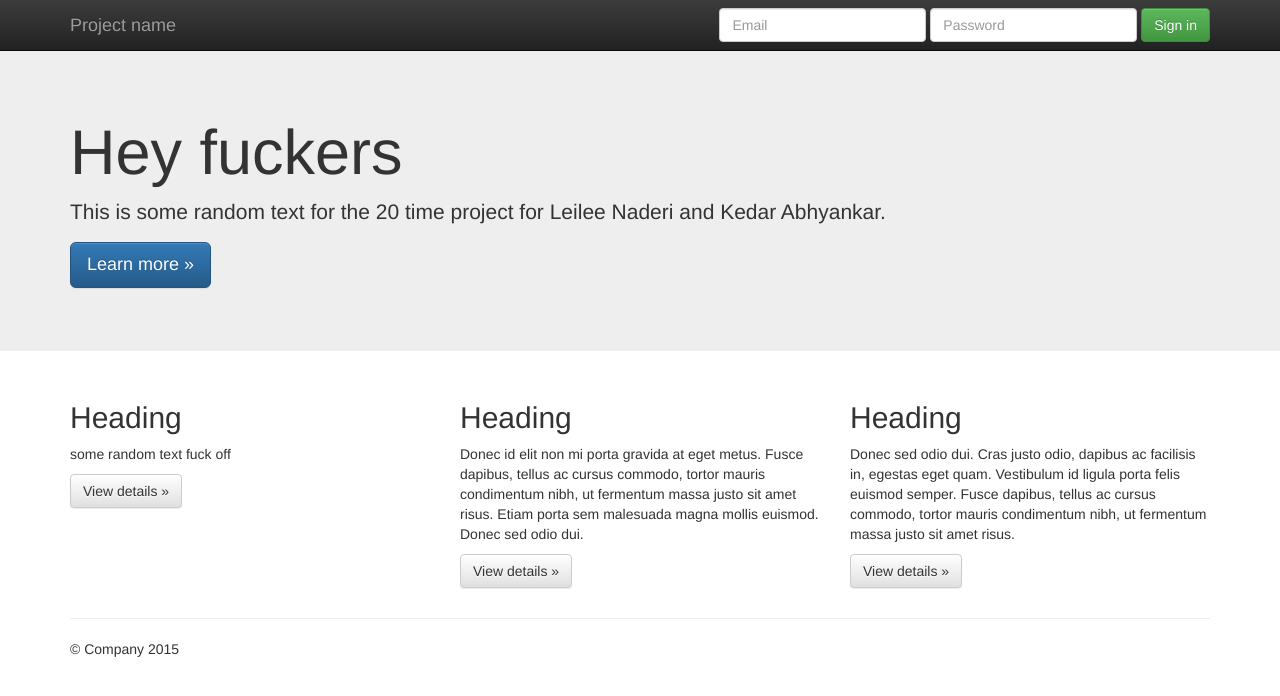
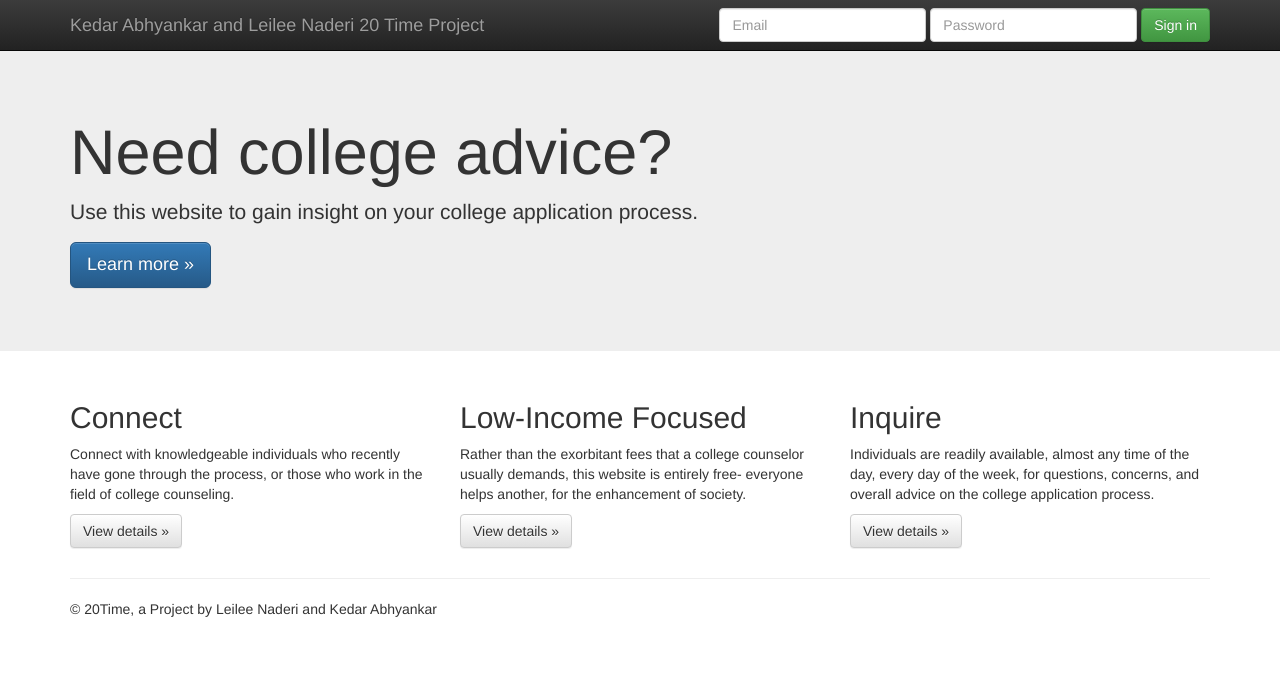
Before and after one commit to KedarandLeileeCollegeCounseling/KedarandLeileeCollegeCounseling.github.io, a plain HTML site: page index.html in a window 1280 px wide. Drawn offline with nearby package versions, Linux system fonts and the light colour scheme.

Commit message:
push contents of front page

```diff
--- a/index.html
+++ b/index.html
@@ -36,7 +36,7 @@
             <span class="icon-bar"></span>
             <span class="icon-bar"></span>
           </button>
-          <a class="navbar-brand" href="#">Project name</a>
+          <a class="navbar-brand" href="#">Kedar Abhyankar and Leilee Naderi 20 Time Project</a>
         </div>
         <div id="navbar" class="navbar-collapse collapse">
           <form class="navbar-form navbar-right" role="form">
@@ -55,8 +55,8 @@
     <!-- Main jumbotron for a primary marketing message or call to action -->
     <div class="jumbotron">
       <div class="container">
-        <h1>Hey fuckers</h1>
-        <p>This is some random text for the 20 time project for Leilee Naderi and Kedar Abhyankar.</p>
+        <h1>Need college advice?</h1>
+        <p>Use this website to gain insight on your college application process.</p>
         <p><a class="btn btn-primary btn-lg" href="#" role="button">Learn more &raquo;</a></p>
       </div>
     </div>
@@ -65,18 +65,18 @@
       <!-- Example row of columns -->
       <div class="row">
         <div class="col-md-4">
-          <h2>Heading</h2>
-          <p>some random text fuck off</p>
+          <h2>Connect</h2>
+          <p>Connect with knowledgeable individuals who recently have gone through the process, or those who work in the field of college counseling.</p>
           <p><a class="btn btn-default" href="#" role="button">View details &raquo;</a></p>
         </div>
         <div class="col-md-4">
-          <h2>Heading</h2>
-          <p>Donec id elit non mi porta gravida at eget metus. Fusce dapibus, tellus ac cursus commodo, tortor mauris condimentum nibh, ut fermentum massa justo sit amet risus. Etiam porta sem malesuada magna mollis euismod. Donec sed odio dui. </p>
+          <h2>Low-Income Focused</h2>
+          <p>Rather than the exorbitant fees that a college counselor usually demands, this website is entirely free- everyone helps another, for the enhancement of society.</p>
           <p><a class="btn btn-default" href="#" role="button">View details &raquo;</a></p>
        </div>
         <div class="col-md-4">
-          <h2>Heading</h2>
-          <p>Donec sed odio dui. Cras justo odio, dapibus ac facilisis in, egestas eget quam. Vestibulum id ligula porta felis euismod semper. Fusce dapibus, tellus ac cursus commodo, tortor mauris condimentum nibh, ut fermentum massa justo sit amet risus.</p>
+          <h2>Inquire</h2>
+          <p>Individuals are readily available, almost any time of the day, every day of the week, for questions, concerns, and overall advice on the college application process.</p>
           <p><a class="btn btn-default" href="#" role="button">View details &raquo;</a></p>
         </div>
       </div>
@@ -84,7 +84,7 @@
       <hr>
 
       <footer>
-        <p>&copy; Company 2015</p>
+        <p>&copy; 20Time, a Project by Leilee Naderi and Kedar Abhyankar</p>
       </footer>
     </div> <!-- /container -->        <script src="//ajax.googleapis.com/ajax/libs/jquery/1.11.2/jquery.min.js"></script>
         <script>window.jQuery || document.write('<script src="js/vendor/jquery-1.11.2.min.js"><\/script>')</script>
```
